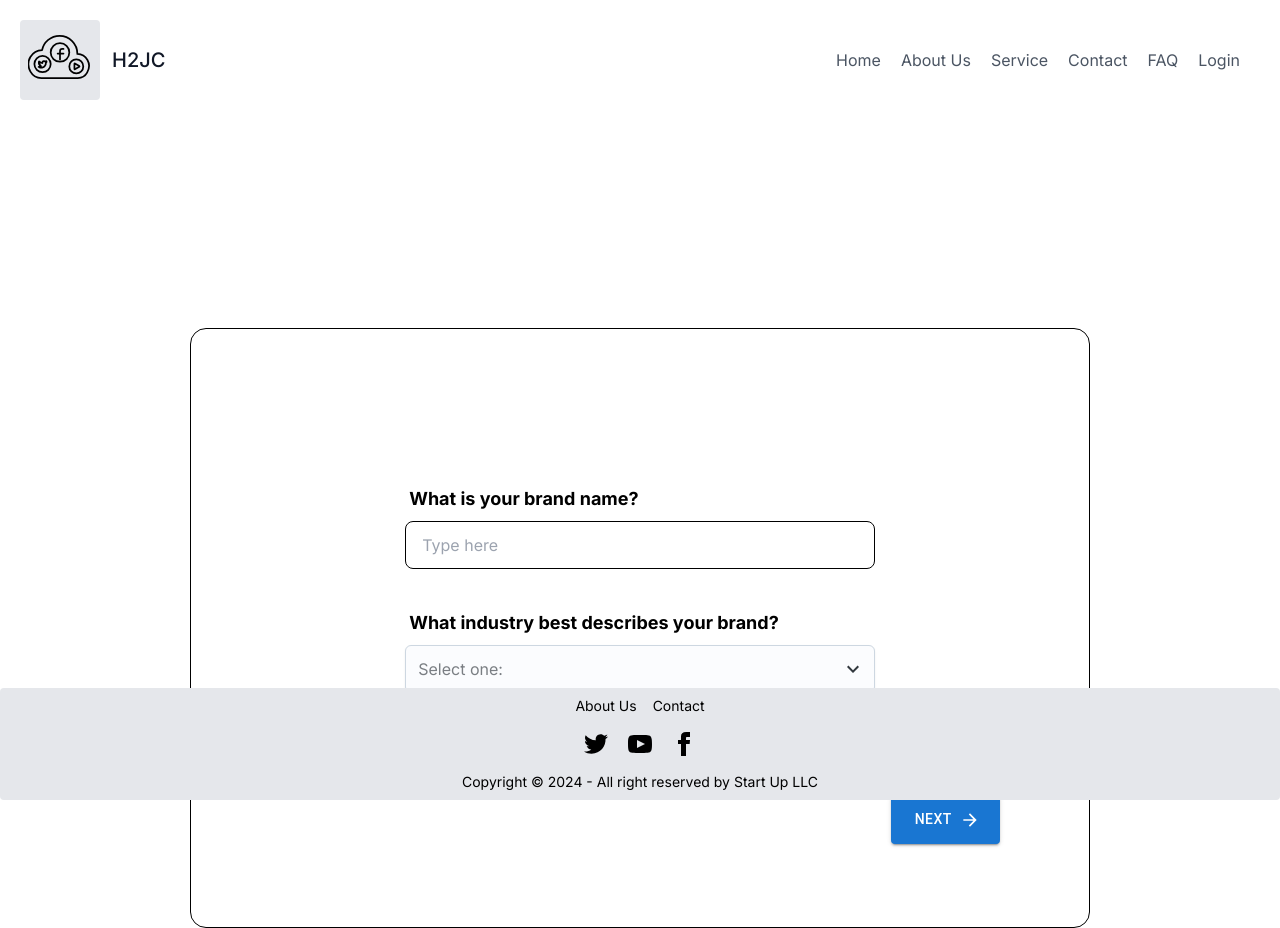
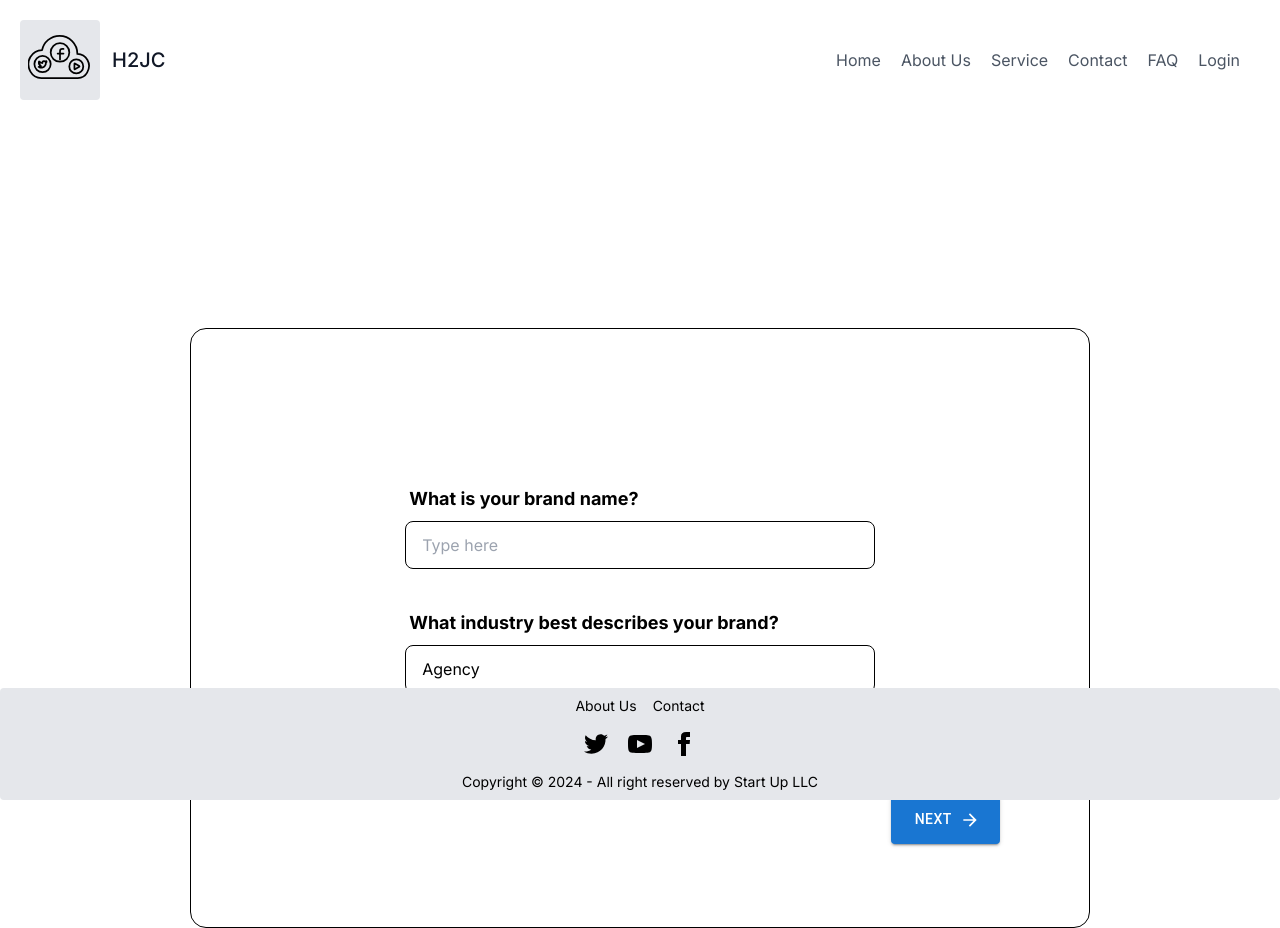
Before and after one commit to Henrycle16/Aesyn, a Next.js app in the folder client/: page /signup/brand in a window 1280 px wide. Built offline with nearby package versions, Linux system fonts and the light colour scheme.

Commit message:
Implement Brand Multi step form logic

```diff
--- a/client/src/components/BrandSignup/CompanyForm.tsx
+++ b/client/src/components/BrandSignup/CompanyForm.tsx
@@ -1,26 +1,16 @@
 "use client";
 
-import React, { useEffect, useState } from "react";
+import React from "react";
 import Button from "@mui/material/Button";
 import ArrowForwardIcon from "@mui/icons-material/ArrowForward";
-import { Select, selectClasses } from "@mui/joy";
-import Option from "@mui/joy/Option";
-import { KeyboardArrowDown } from "@mui/icons-material";
 
 interface CompanyFormProps {
-  onNext: () => void;
-  onSave: (info: any) => void;
-  companyInfo: any;
+  handleNextStep: () => void;
+  handleFormChange: (event: any) => void;
+  formData: any;
 }
 
-const CompanyForm: React.FC<CompanyFormProps> = ({ onNext, onSave, companyInfo }) => {
- const [info, setInfo] = useState(companyInfo);
-
-  useEffect(() => {
-    setInfo(companyInfo);
-  }, [companyInfo]);
-
-
+const CompanyForm = ({ formData, handleFormChange, handleNextStep } : CompanyFormProps) => {
   return (
     <div className="grid grid-cols-9 grid-rows-9 gap-4 w-full h-full">
       <div className="col-start-3 col-span-5 row-start-3 row-span-3 justify-center items-center">
@@ -34,6 +24,9 @@ const CompanyForm: React.FC<CompanyFormProps> = ({ onNext, onSave, companyInfo }
             type="text"
             placeholder="Type here"
             className="input input-bordered w-full"
+            name="companyName"
+            value={formData.companyName}
+            onChange={(e) => handleFormChange(e)}
           />
         </label>
         <label className="form-control w-full mb-4">
@@ -42,31 +35,24 @@ const CompanyForm: React.FC<CompanyFormProps> = ({ onNext, onSave, companyInfo }
               What industry best describes your brand?
             </span>
           </div>
-          <Select
+          <select
             className="input input-bordered w-full"
-            placeholder="Select one:"
-            indicator={<KeyboardArrowDown />}
-            sx={{
-              width: "100%",
-              [`& .${selectClasses.indicator}`]: {
-                transition: "0.2s",
-                [`&.${selectClasses.expanded}`]: {
-                  transform: "rotate(-180deg)",
-                },
-              },
-            }}
+            id="industry"
+            name="industry"
+            value={formData.industry}
+            onChange={(e) => handleFormChange(e)}
           >
-            <Option value="Agency">Agency</Option>
-            <Option value="E-commerce">E-commerce</Option>
-            <Option value="App">Website/App</Option>
-            <Option value="BNM">Brick & Mortar</Option>
-            <Option value="Other">Other</Option>
-          </Select>
+            <option value="Agency">Agency</option>
+            <option value="E-commerce">E-commerce</option>
+            <option value="App">Website/App</option>
+            <option value="BNM">Brick & Mortar</option>
+            <option value="Other">Other</option>
+          </select>
         </label>
       </div>
       <div className="col-start-8 col-span-1 row-start-8 row-span-1 justify-end">
         <Button
-          onClick={onNext}
+          onClick={handleNextStep}
           type="submit"
           variant="contained"
           endIcon={<ArrowForwardIcon />}
--- /dev/null
+++ b/client/src/components/BrandSignup/ConfirmForm.tsx
@@ -0,0 +1,33 @@
+import Button from "@mui/material/Button";
+import ArrowBackIcon from "@mui/icons-material/ArrowBack";
+
+interface ConfirmFormProps {
+  handlePrevStep: () => void;
+  formData: any;
+}
+
+const ConfirmForm = ({ formData, handlePrevStep } : ConfirmFormProps) => {
+  return (
+    <div className="grid grid-cols-9 grid-rows-9 gap-4 w-full h-full">
+      <div className="col-start-1 col-span-1 row-start-1 row-span-1 justify-end">
+        <Button
+          onClick={handlePrevStep}
+          variant="text"
+          startIcon={<ArrowBackIcon />}
+          className="col-span-1"
+          sx={{ padding: "12px 24px" }}
+        >
+          back
+        </Button>
+      </div>
+      <div className="col-start-3 col-span-5 row-start-2 row-span-3 justify-center items-center">
+        <h1>
+          Fuck You Henry
+        </h1>
+      </div>
+    </div>
+
+  );
+}
+
+export default ConfirmForm;
--- a/client/src/components/BrandSignup/ContactForm.tsx
+++ b/client/src/components/BrandSignup/ContactForm.tsx
@@ -1,32 +1,23 @@
 "use client";
 
-import React, { useState }  from "react";
+import React from "react";
 import Button from "@mui/material/Button";
 import ArrowForwardIcon from "@mui/icons-material/ArrowForward";
 import ArrowBackIcon from "@mui/icons-material/ArrowBack";
 
 interface ContactFormProps {
-  onBack: () => void;
-  onNext: () => void;
-  onSave: (info: any) => void;
+  handleNextStep: () => void;
+  handlePrevStep: () => void;
+  handleFormChange: (event: any) => void;
+  formData: any;
 }
 
-const ContactForm: React.FC<ContactFormProps> = ({ onBack, onNext, onSave }) => {
-
-  const [primaryName, setPrimaryName] = useState("");
-  const [primaryNumber, setPrimaryNumber] = useState("");
-  const [primaryEmail, setPrimaryEmail] = useState("");
-
-  const handleNext = () => {
-    onSave({ primaryName, primaryNumber, primaryEmail });
-    onNext();
-  };
-
+const ContactForm = ({ formData, handleFormChange, handleNextStep, handlePrevStep } : ContactFormProps) => {
   return (
     <div className="grid grid-cols-9 grid-rows-9 gap-4 w-full h-full">
       <div className="col-start-1 col-span-1 row-start-1 row-span-1 justify-end">
         <Button
-          onClick={onBack}
+          onClick={handlePrevStep}
           variant="text"
           startIcon={<ArrowBackIcon />}
           className="col-span-1"
@@ -46,8 +37,10 @@ const ContactForm: React.FC<ContactFormProps> = ({ onBack, onNext, onSave }) =>
             type="text"
             placeholder="Type here"
             required
-            autoFocus
             className="input input-bordered w-full"
+            name="contactPersonName"
+            value={formData.contactPersonName}
+            onChange={(e) => handleFormChange(e)}
           />
         </label>
         <label className="form-control w-full mb-6">
@@ -60,8 +53,10 @@ const ContactForm: React.FC<ContactFormProps> = ({ onBack, onNext, onSave }) =>
             type="text"
             placeholder="Type here"
             required
-            autoFocus
             className="input input-bordered w-full"
+            name="contactPhoneNumber"
+            value={formData.contactPhoneNumber}
+            onChange={(e) => handleFormChange(e)}
           />
         </label>
         <label className="form-control w-full mb-6">
@@ -74,14 +69,16 @@ const ContactForm: React.FC<ContactFormProps> = ({ onBack, onNext, onSave }) =>
             type="text"
             placeholder="Type here"
             required
-            autoFocus
             className="input input-bordered w-full"
+            name="contactEmail"
+            value={formData.contactEmail}
+            onChange={(e) => handleFormChange(e)}
           />
         </label>
       </div>
       <div className="col-start-8 col-span-1 row-start-8 row-span-1 justify-end">
         <Button
-          onClick={handleNext}
+          onClick={handleNextStep}
           type="submit"
           variant="contained"
           endIcon={<ArrowForwardIcon />}
--- a/client/src/components/BrandSignup/SignupBox.tsx
+++ b/client/src/components/BrandSignup/SignupBox.tsx
@@ -5,29 +5,88 @@ import Box from "@mui/material/Box";
 import CompanyForm from "./CompanyForm";
 import ContactForm from "./ContactForm";
 import SocialMediaSelect from "./SocialMediaSelect";
+import ConfirmForm from "./ConfirmForm";
+
+/*
+  This is the parent component
+  This component will control and manage steps and data
+*/
+
+// Step 1: Company Form Info
+// Step 2: Contact Form Info
+// Step 3: Social Media Selector Info
+// Step 4: Confirm Form Data
+// Step 5: Redirect to dashboard?
+interface BrandForm {
+  userID: string;
+  companyName: string;
+  industry: string;
+  contactPersonName: string;
+  contactEmail: string;
+  contactPhoneNumber: string;
+  location: string;
+  preferences: string[];
+}
+
+const brandFormData: BrandForm = {
+  //TODO: grab userID after initial user signup page
+  userID: "",
+  companyName: "",
+  industry: "",
+  contactPersonName: "",
+  contactEmail: "",
+  contactPhoneNumber: "",
+  location: "",
+  preferences: [],
+};
 
 const SignUpBox = () => {
-  const [currentForm, setCurrentForm] = useState("company");
-  const [brandInfo, setBrandInfo] = useState({});
+  const [step, setStep] = useState('1');
+  const [formData, setFormData] = useState(brandFormData);
 
+  // Method to go to NEXT step
+  const handleNextStep = () => {
+    if (step === '1') setStep('2');
+    else if (step === '2') setStep('3');
+    else if (step === '3') setStep('4');
+  }
 
-  const goToNextForm = () => {
-    if (currentForm === "company") {
-      setCurrentForm("contact");
-    }
-    if (currentForm === "contact") {
-      setCurrentForm("socialmedia");
-    }
+  // Method to go to PREVIOUS step
+  const handlePrevStep = () => {
+    if (step === '4') setStep('3');
+    else if (step === '3') setStep('2');
+    else if (step === '2') setStep('1');
+  }
+
+  // Method to update FormData
+  const handleFormChange = (event: any) => {
+    const fieldName = event?.target.name;
+
+    setFormData({
+      ...formData,
+      [fieldName]: event?.target.value,
+    });
   };
 
-  const goToPreviousForm = () => {
-    if (currentForm === "socialmedia") {
-      setCurrentForm("contact");
+  const handlePreferenceChange = (selected: string) => {
+    if (formData.preferences.includes(selected)) {
+      setFormData({
+        ...formData,
+        ['preferences']: [...formData.preferences.filter((preference) => preference !== selected)],
+      });
+      return;
     }
-    if (currentForm === "contact") {
-      setCurrentForm("company");
-    }
+    setFormData({
+      ...formData,
+      ['preferences']: [...formData.preferences, selected],
+    });
   };
+
+  //TODO: Method to submit form
+  const handleSubmitForm = () => {
+    return;
+  }
+
 
   return (
     <div className="flex justify-center items-center h-auto pt-52">
@@ -35,9 +94,36 @@ const SignUpBox = () => {
         className="p-5 bg-base-200 rounded-box"
         sx={{ width: "900px", height: "600px", border: "1px solid black" }}
       >
-        {currentForm === "company" && <CompanyForm onNext={goToNextForm} brandInfo={brandInfo}  />}
-        {currentForm === "contact" && <ContactForm onBack={goToPreviousForm} onNext={goToNextForm}  onSave={setContactInfo} contactInfo={contactInfo}/>}
-        {currentForm === "socialmedia" && <SocialMediaSelect onBack={goToPreviousForm} onSave={setSocialMediaInfo} socialMediaInfo={socialMediaInfo}/>}
+        {/* Render Form Parts Here */}
+        {
+          step === '1' && <CompanyForm
+            formData={formData}
+            handleFormChange={handleFormChange}
+            handleNextStep={handleNextStep}
+          />
+        }
+        {
+          step === '2' && <ContactForm
+            formData={formData}
+            handleFormChange={handleFormChange}
+            handleNextStep={handleNextStep}
+            handlePrevStep={handlePrevStep}
+          />
+        }
+        {
+          step === '3' && <SocialMediaSelect
+            formData={formData}
+            handlePreferenceChange={handlePreferenceChange}
+            handleNextStep={handleNextStep}
+            handlePrevStep={handlePrevStep}
+          />
+        }
+        {
+          step === '4' && <ConfirmForm
+            formData={formData}
+            handlePrevStep={handlePrevStep}
+          />
+        }
       </Box>
     </div>
   );
```
Also changed, not shown: client/src/components/BrandSignup/SocialMediaSelect.tsx (+23 -33 lines), 1 other file (tests, documents, lock files or other folders).
